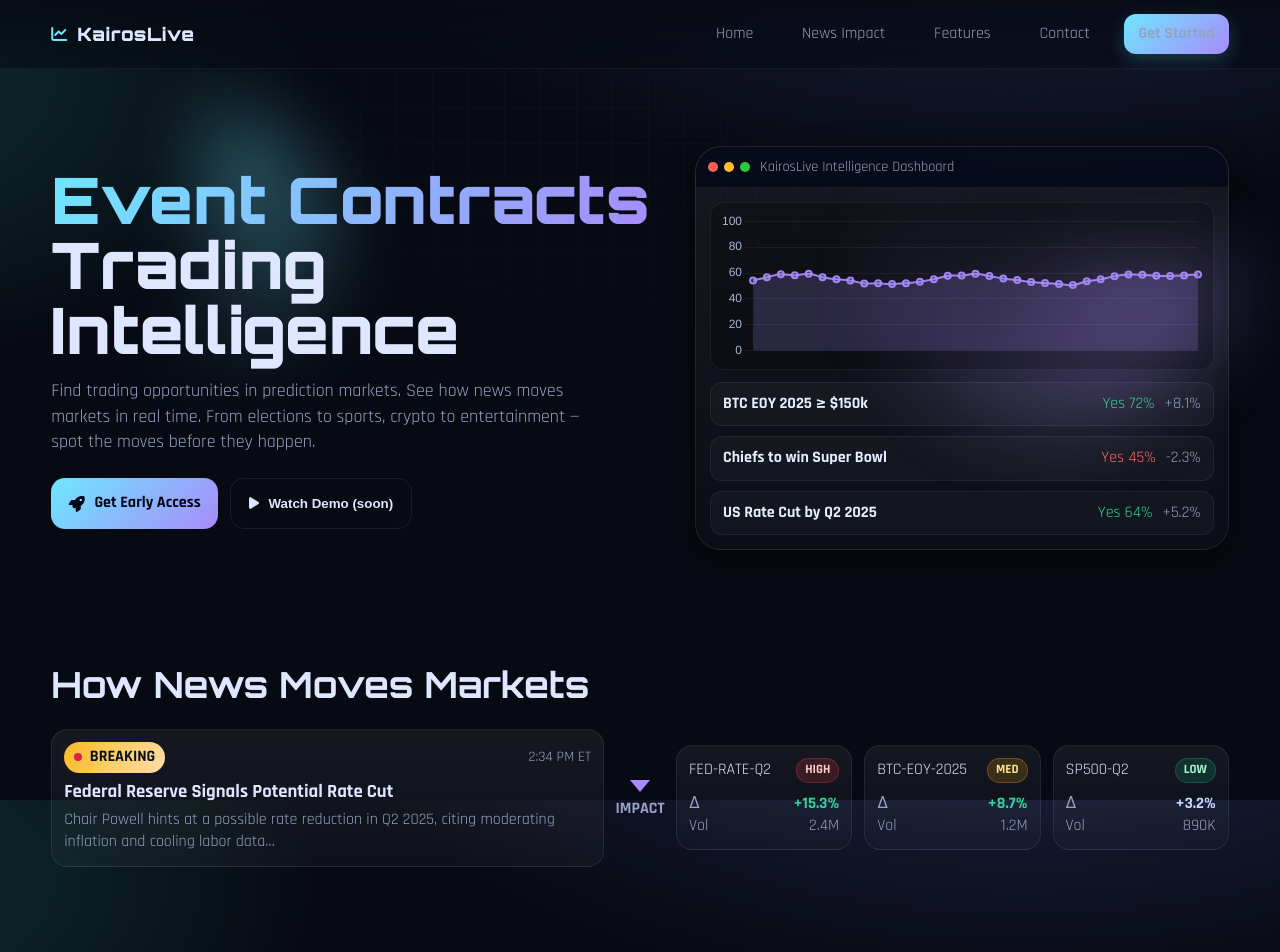
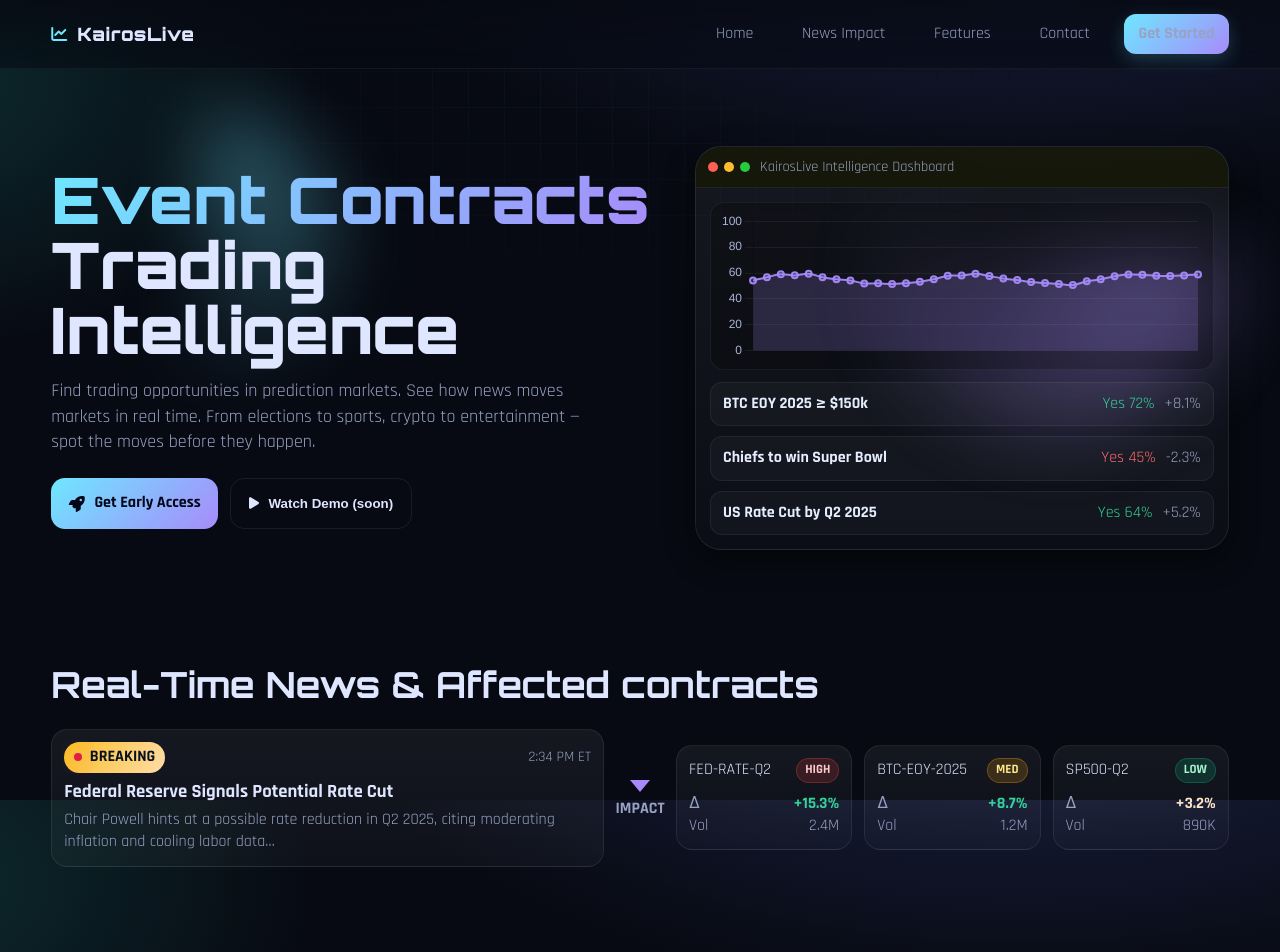
Before and after one commit to JayMalavia1/KairosLive-Hero, a plain HTML site: page index.html in a window 1280 px wide. Shown: the top 952 px of the page. Drawn offline with nearby package versions, Linux system fonts and the light colour scheme; a small style sheet from the web is missing.

Commit message:
wait_list

```diff
--- a/index.html
+++ b/index.html
@@ -126,7 +126,7 @@
     .btn-primary{background:linear-gradient(135deg,var(--brand),var(--brand-2));color:#020617;border:none}
     .btn-ghost{background:transparent}
     .terminal{background:linear-gradient(180deg, rgba(255,255,255,.06), rgba(255,255,255,.02));border:1px solid rgba(255,255,255,.08);border-radius:var(--radius-lg);box-shadow:var(--shadow);overflow:hidden}
-    .terminal-head{display:flex;align-items:center;gap:10px;padding:10px 12px;border-bottom:1px solid rgba(255,255,255,.06);background:rgba(2,6,23,.75)}
+    .terminal-head{display:flex;align-items:center;gap:10px;padding:10px 12px;border-bottom:1px solid rgba(255,255,255,.06);background:rgba(20, 23, 2, 0.75)}
     .dots{display:flex;gap:6px}
     .dot{width:10px;height:10px;border-radius:50%}
     .dot.red{background:#ff5f56}.dot.yellow{background:#ffbd2e}.dot.green{background:#27c93f}
@@ -329,7 +329,7 @@
 
     <!-- NEWS IMPACT -->
     <section id="impact" class="section container" aria-label="How news moves markets">
-      <h2>How News Moves Markets</h2>
+      <h2>Real-Time News & Affected contracts</h2>
       <div class="news-grid">
         <div class="news-feed">
           <article class="news-card" aria-label="Breaking news item">
@@ -359,7 +359,7 @@
           </div>
           <div class="card" role="listitem">
             <div class="top"><span class="symbol">SP500-Q2</span><span class="critical low">LOW</span></div>
-            <div class="kv"><span>∆</span><strong style="color:#c4d7ff">+3.2%</strong></div>
+            <div class="kv"><span>∆</span><strong style="color:#ffe4c4">+3.2%</strong></div>
             <div class="kv"><span>Vol</span><span>890K</span></div>
           </div>
         </div>
@@ -420,12 +420,12 @@
 
     <!-- CONTACT -->
     <section id="contact" class="section container" aria-label="Contact">
-      <h2>Get in Touch</h2>
+      <h2>Join Waitlist</h2>
       <div class="contact-grid">
         <div class="info">
           <h3 style="margin:0 0 6px">Ready to get early access?</h3>
           <p style="color:var(--muted);margin:0 0 12px">Join analysts using KairosLive for market intelligence and trading opportunities.</p>
-          <p><i class="fa-solid fa-location-dot" aria-hidden="true"></i> New York, NY</p>
+          <p><i class="fa-solid fa-location-dot" aria-hidden="true"></i></p>
           <a class="btn btn-primary" href="https://docs.google.com/forms/d/13Tam9Pl2PGjJI-vMx3TNz-EXtfvJE-oYFFCW6nV4FZA/viewform" target="_blank" rel="noopener"><i class="fa-solid fa-rocket"></i> Get Early Access</a>
         </div>
 
```
